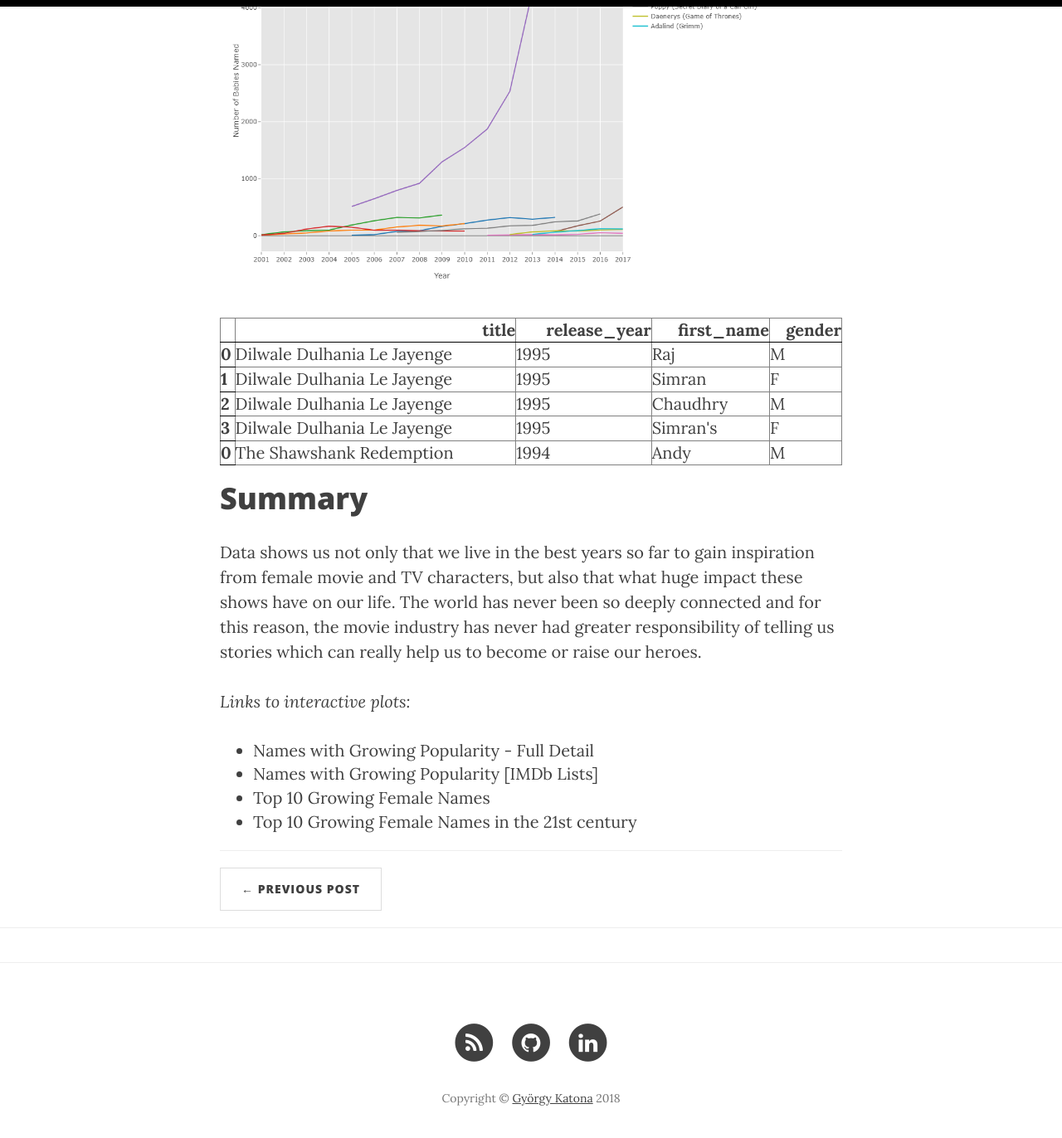
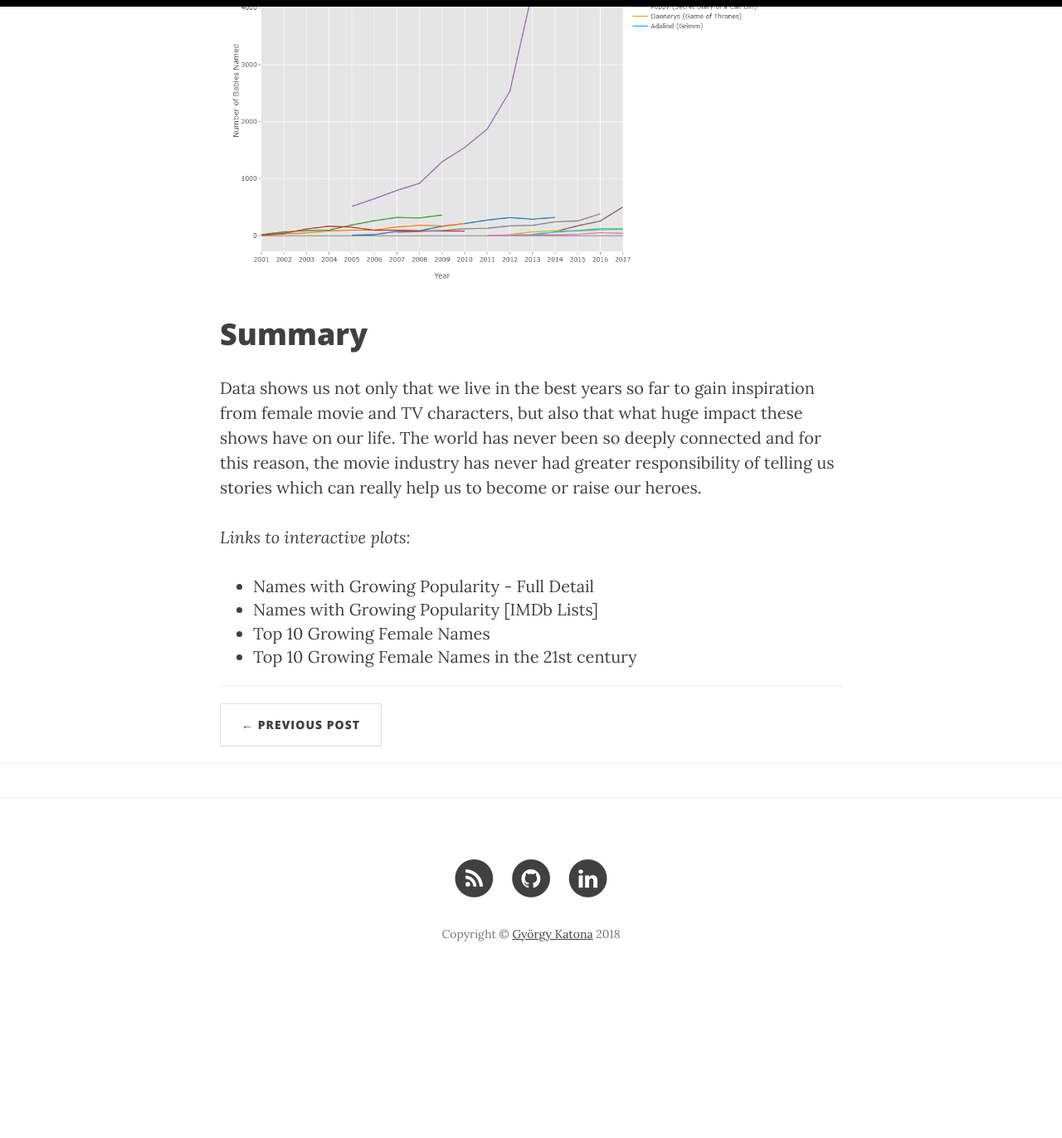
Before and after one commit to georgekatona/georgekatona.github.io, a Jekyll site: the page built from _posts/2019-03-06-Top-10-Most-Influential-Women.markdown, in a window 1280 px wide and 1400 px high, scrolled down 9935 px. Shown: the top 1372 px of the window at 83% size. Built offline with Jekyll 4.4.1, drawn with Linux system fonts in a browser that asks for light colours; nearby versions of some CDN libraries; comment, search, counter and statistics services are not loaded; after the commit the page ends 11137 px from its top, so only the background shows below that.

Commit message:
Update figures

```diff
--- a/_posts/2019-03-06-Top-10-Most-Influential-Women.markdown
+++ b/_posts/2019-03-06-Top-10-Most-Influential-Women.markdown
@@ -273,7 +273,7 @@
 ![rising_names_imdb](https://georgekatona.com/img/female_inspiration/rising_names_imdb.png)
 
 
-Well, it is nice to have a lot of data to investigate, but it is also somewhat crowded. If you're interested in all of them, look at the interactive version right [here](https://plot.ly/~george.katona/24/names-growing-popularity-from-imdb-lists/). Otherwise let's sort it by the popularity growth rate and show only the top 10 results.
+Well, it is nice to have a lot of data to investigate, but it is also somewhat crowded. If you're interested in all of them, look at the interactive version right [here](https://plot.ly/~george.katona/28/names-with-growing-popularity-candidates-from-imdb-lists/). Otherwise let's sort it by the popularity growth rate and show only the top 10 results.
 
 # Names with the highest growth of popularity
 
@@ -344,83 +344,15 @@
 ![top_10_growing_female_names_2000](https://georgekatona.com/img/female_inspiration/top_10_growing_female_names_2000.png)
 
 
-<div>
-<style scoped>
-	.dataframe {
-		overflow-x: scroll;
-	}
-
-    .dataframe tbody tr th:only-of-type {
-        vertical-align: middle;
-    }
-
-    .dataframe tbody tr th {
-        vertical-align: top;
-    }
-
-    .dataframe thead th {
-        text-align: right;
-    }
-</style>
-<table border="1" class="dataframe">
-  <thead>
-    <tr style="text-align: right;">
-      <th></th>
-      <th>title</th>
-      <th>release_year</th>
-      <th>first_name</th>
-      <th>gender</th>
-    </tr>
-  </thead>
-  <tbody>
-    <tr>
-      <th>0</th>
-      <td>Dilwale Dulhania Le Jayenge</td>
-      <td>1995</td>
-      <td>Raj</td>
-      <td>M</td>
-    </tr>
-    <tr>
-      <th>1</th>
-      <td>Dilwale Dulhania Le Jayenge</td>
-      <td>1995</td>
-      <td>Simran</td>
-      <td>F</td>
-    </tr>
-    <tr>
-      <th>2</th>
-      <td>Dilwale Dulhania Le Jayenge</td>
-      <td>1995</td>
-      <td>Chaudhry</td>
-      <td>M</td>
-    </tr>
-    <tr>
-      <th>3</th>
-      <td>Dilwale Dulhania Le Jayenge</td>
-      <td>1995</td>
-      <td>Simran's</td>
-      <td>F</td>
-    </tr>
-    <tr>
-      <th>0</th>
-      <td>The Shawshank Redemption</td>
-      <td>1994</td>
-      <td>Andy</td>
-      <td>M</td>
-    </tr>
-  </tbody>
-</table>
-</div>
-
-
 # Summary
 
 Data shows us not only that we live in the best years so far to gain inspiration from female movie and TV characters, but also that what huge impact these shows have on our life. The world has never been so deeply connected and for this reason, the movie industry has never had greater responsibility of telling us stories which can really help us to become or raise our heroes.
 
 
+
 *Links to interactive plots:*
 
 - [Names with Growing Popularity - Full Detail](https://plot.ly/~george.katona/26/names-with-growing-popularity-in-10-years-after-movietv-release/)
-- [Names with Growing Popularity [IMDb Lists]]()
-- [Top 10 Growing Female Names]()
-- [Top 10 Growing Female Names in the 21st century]()
+- [Names with Growing Popularity [IMDb Lists]](https://plot.ly/~george.katona/28/names-with-growing-popularity-candidates-from-imdb-lists/)
+- [Top 10 Growing Female Names](https://plot.ly/~george.katona/30/top-10-growing-female-names/)
+- [Top 10 Growing Female Names in the 21st century](https://plot.ly/~george.katona/32/top-10-growing-female-names-in-the-21st-century/)
```
Also changed, not shown: img/female_inspiration/rising_names_imdb.png, img/female_inspiration/rising_names_top_rated.png, img/female_inspiration/rising_names_top_rated_zoomed.png.
